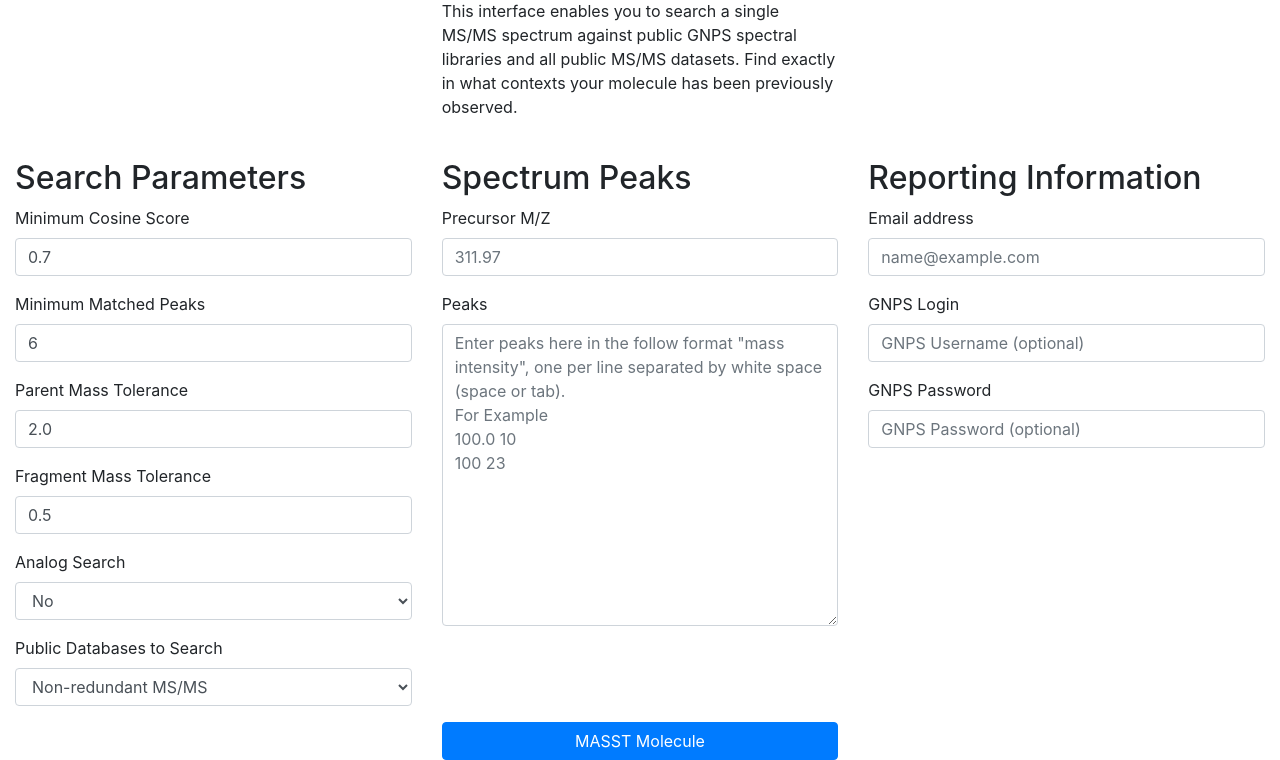
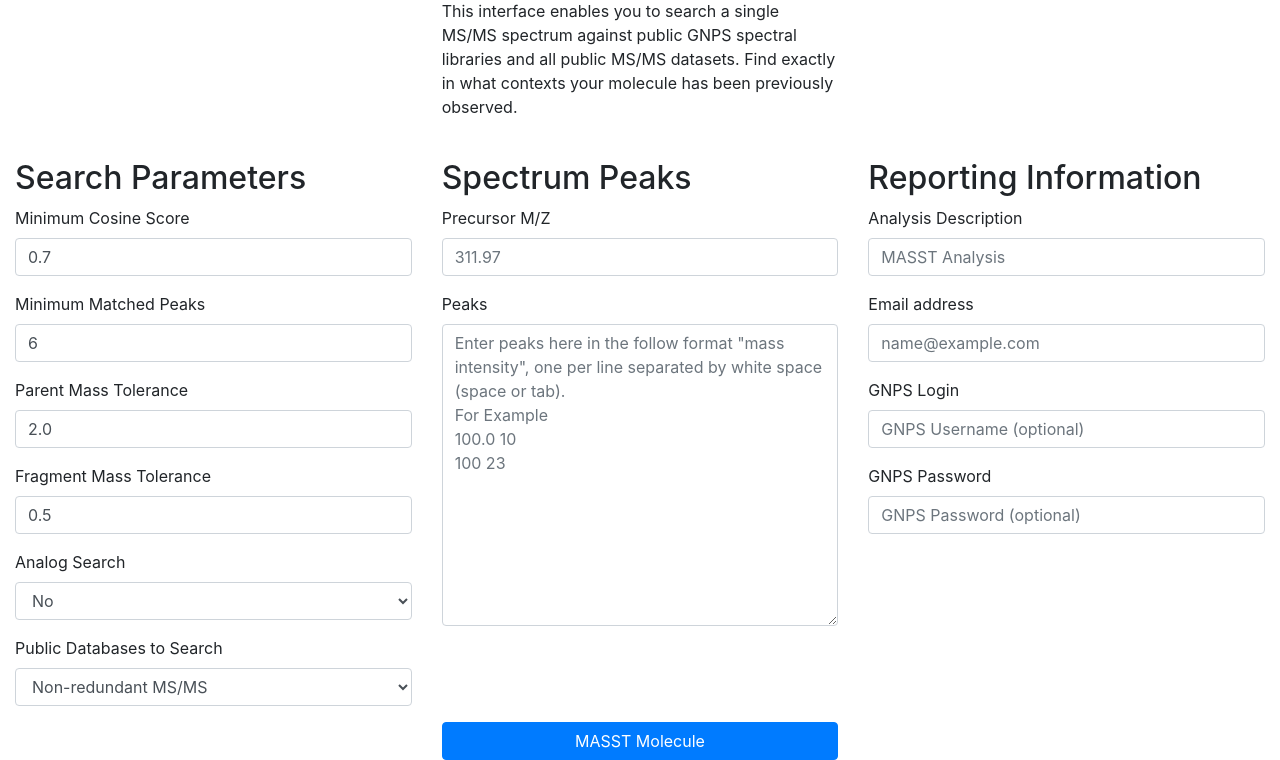
Before and after one commit to mwang87/GNPS_MASST, a Flask app: page / in a window 1280 px wide. Shown: the part 188-948 px from the top of the page. Run offline with Flask 2, Linux system fonts and the light colour scheme; some libraries are stand-ins or nearby versions.

Commit message:
enabling description

```diff
--- a/templates/dashboard.html
+++ b/templates/dashboard.html
@@ -122,6 +122,10 @@
                     <div class="col-sm">
                         <h2> Reporting Information </h2>
                         <div class="form-group">
+                            <label for="exampleFormControlInput1">Analysis Description</label>
+                            <input type="text" class="form-control" name="description" placeholder="MASST Analysis">
+                        </div>
+                        <div class="form-group">
                             <label for="exampleFormControlInput1">Email address</label>
                             <input type="email" class="form-control" name="email" placeholder="name@example.com">
                         </div>
--- a/views.py
+++ b/views.py
@@ -43,9 +43,9 @@
         username = request.form["login"]
         password = request.form["password"]
 
+    description = request.form["description"]
 
-
-    task_id = launch_GNPS_workflow("GNPS MASST", username, password, email, request.form["pmtolerance"], request.form["fragmenttolerance"], request.form["cosinescore"], request.form["matchedpeaks"], analog_search, request.form["precursormz"], request.form["peaks"], dataset_filter)
+    task_id = launch_GNPS_workflow(description, username, password, email, request.form["pmtolerance"], request.form["fragmenttolerance"], request.form["cosinescore"], request.form["matchedpeaks"], analog_search, request.form["precursormz"], request.form["peaks"], dataset_filter)
 
     if task_id is None or len(task_id) != 32:
         abort(500)
```
Also changed, not shown: 1 other file.
